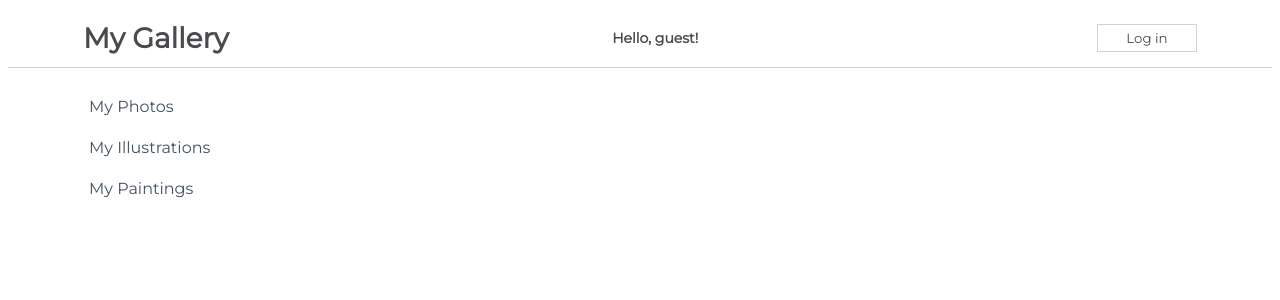
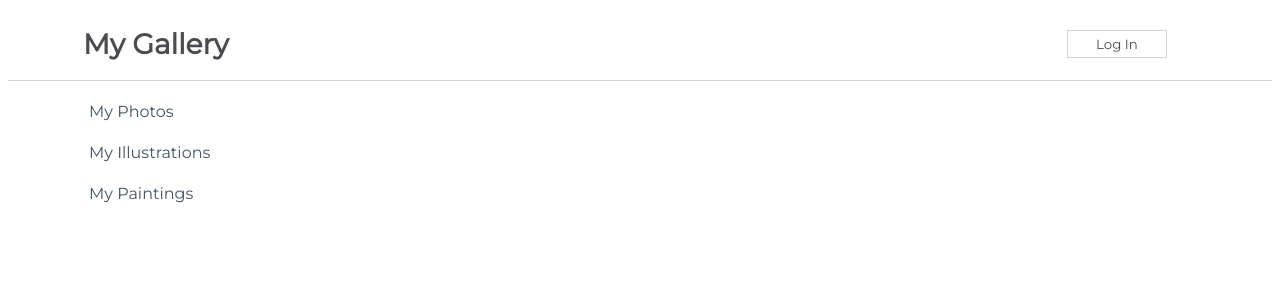
Before and after one commit to louwJohan/challenge_one_react, a React (Create React App) app in the folder my-app/: page / in a window 1280 px wide. Shown: the top 300 px of the page. Built offline with nearby package versions, Linux system fonts and the light colour scheme.

Commit message:
Add navbar form

```diff
--- a/my-app/src/App.js
+++ b/my-app/src/App.js
@@ -1,12 +1,14 @@
 import css from './App.module.css';
 import NavBarSimple from './components/NavBarSimple';
 import Sidebar from './components/Sidebar';
+import NavBarForm from './components/NavBarForm';
 
 
 function App() {
   return (
-    <div className={css.App}>
-      <NavBarSimple />
+    <div>
+      {/* <NavBarSimple /> */}
+      <NavBarForm />
       <Sidebar />
     </div>
   );
--- /dev/null
+++ b/my-app/src/components/NavBarChild.js
@@ -0,0 +1,22 @@
+import React from 'react'
+
+function NavBarChild(props) {
+  return (
+    <div>
+        {props.isLoggedIn ?
+            (
+                <button onClick={props.handleClick}>Log In</button>
+            ) : (
+                <form>
+                    <lable for="username">Username</lable>
+                    <input id="username" name="username" type="text" placeholder='Username'></input>
+                    <lable for="password">Password</lable>
+                    <input id="password" type="password" name="password" placeholder='Password'></input>
+                    <button onClick={props.handleClick}>Submit</button>
+                </form>
+            )}
+    </div>
+  )
+}
+
+export default NavBarChild
--- /dev/null
+++ b/my-app/src/components/NavBarForm.js
@@ -0,0 +1,34 @@
+import React, { Component } from 'react'
+import css from "./css/NavBarForm.module.css"
+import NavBarChild from './NavBarChild'
+
+export class NavBarForm extends Component {
+  constructor(props) {
+    super(props)
+
+    this.state = {
+       isLoggedIn: true
+    }
+  }
+
+  handleClick = () => {
+    this.setState({
+      isLoggedIn: false
+    }, () => {console.log(this.state)}
+  )}
+
+  render() {
+    return (
+      <div className={css.NavBar}>
+         <h1 >My Gallery</h1>
+         <NavBarChild
+              isLoggedIn={this.state.isLoggedIn}
+              handleClick={this.handleClick}
+          />
+
+      </div>
+    )
+  }
+}
+
+export default NavBarForm
```
